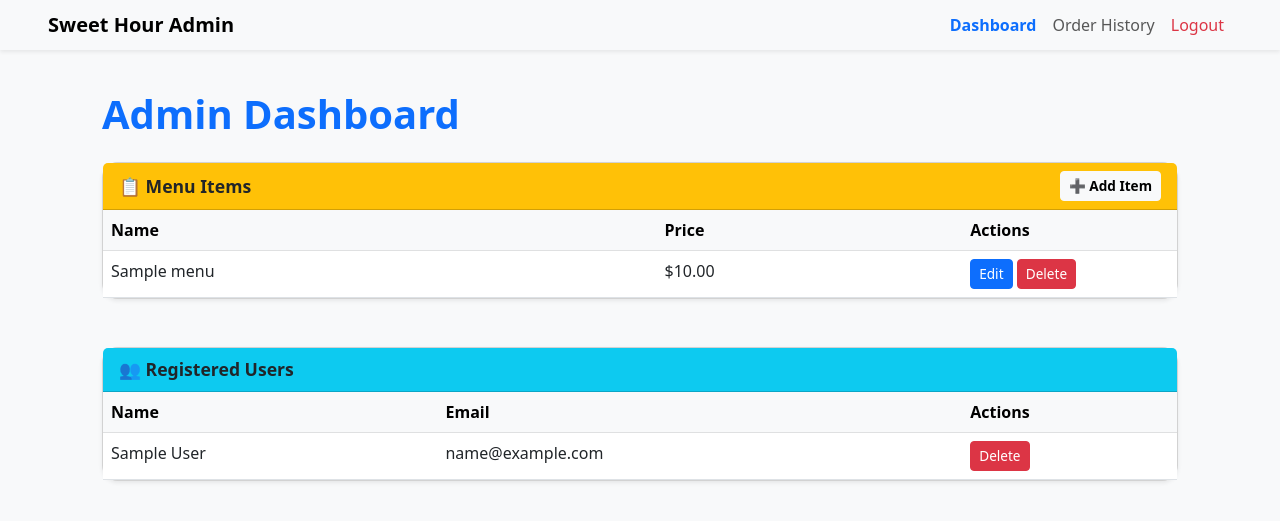
After one commit to estebR/Bakery, a PHP site: page /admin_dashboard.php in a window 1280 px wide. The commit adds this page. Shown: the top 521 px of the page. Run offline with PHP 8.4, Linux system fonts and the light colour scheme; the visitor is signed in with stand-in values (Sample User, id 1); tables that the repository leaves empty or names only in its code hold one stand-in row (values such as "Sample post").

Commit message:
Add files via upload

```diff
--- /dev/null
+++ b/admin_dashboard.php
@@ -0,0 +1,167 @@
+<?php
+session_start();
+if (!isset($_SESSION['admin_logged_in']) || $_SESSION['admin_logged_in'] !== true) {
+    header("Location: login.php");
+    exit();
+}
+
+$servername = "localhost";
+$username = "u765616566_bakeryuser";
+$password = "9;vJfy3j7DW?";
+$dbname = "u765616566_Bakery";
+
+$conn = new mysqli($servername, $username, $password, $dbname);
+if ($conn->connect_error) {
+    die("DB connection failed: " . $conn->connect_error);
+}
+
+$menuResult = $conn->query("SELECT * FROM menu");
+$userResult = $conn->query("SELECT id, full_name, email FROM users");
+?>
+
+<!DOCTYPE html>
+<html lang="en">
+<head>
+  <meta charset="UTF-8" />
+  <title>Admin Dashboard</title>
+  <link href="https://cdn.jsdelivr.net/npm/bootstrap@5.3.0/dist/css/bootstrap.min.css" rel="stylesheet" />
+  <style>
+    body {
+      background-color: #f8f9fa;
+    }
+    .navbar-nav .nav-link.active {
+      font-weight: 600;
+      color: #0d6efd !important;
+    }
+    .card-header.bg-warning {
+      background-color: #ffc107 !important;
+      color: #212529 !important;
+      font-weight: 600;
+      font-size: 1.1rem;
+    }
+    .card-header.bg-info {
+      background-color: #0dcaf0 !important;
+      color: #212529 !important;
+      font-weight: 600;
+      font-size: 1.1rem;
+    }
+    .container {
+      margin-top: 40px;
+      max-width: 1100px;
+    }
+    .logout-btn {
+      float: right;
+    }
+    table {
+      vertical-align: middle;
+    }
+    .btn-sm {
+      font-size: 0.85rem;
+    }
+    /* Hover effect for rows */
+    tbody tr:hover {
+      background-color: #e9ecef;
+    }
+
+    /* Navbar adjustments */
+    .navbar {
+      padding-top: 0.3rem;
+      padding-bottom: 0.3rem;
+    }
+  </style>
+</head>
+<body>
+
+<nav class="navbar navbar-expand-lg navbar-light bg-light shadow-sm">
+  <div class="container-fluid px-4 px-lg-5">
+    <a class="navbar-brand fw-bold" href="admin_dashboard.php">Sweet Hour Admin</a>
+    <button class="navbar-toggler" type="button" data-bs-toggle="collapse" data-bs-target="#adminNavbar"
+      aria-controls="adminNavbar" aria-expanded="false" aria-label="Toggle navigation">
+      <span class="navbar-toggler-icon"></span>
+    </button>
+
+    <div class="collapse navbar-collapse" id="adminNavbar">
+      <ul class="navbar-nav ms-auto">
+        <li class="nav-item">
+          <a class="nav-link<?= basename($_SERVER['PHP_SELF']) == 'admin_dashboard.php' ? ' active' : '' ?>" href="admin_dashboard.php">Dashboard</a>
+        </li>
+        <li class="nav-item">
+          <a class="nav-link<?= basename($_SERVER['PHP_SELF']) == 'order_history.php' ? ' active' : '' ?>" href="order_history.php">Order History</a>
+        </li>
+        <li class="nav-item">
+          <a class="nav-link text-danger" href="logout.php">Logout</a>
+        </li>
+      </ul>
+    </div>
+  </div>
+</nav>
+
+<div class="container">
+  <h1 class="mb-4 fw-bold text-primary">Admin Dashboard</h1>
+
+  <!-- Menu Items -->
+  <div class="card mb-5 shadow-sm rounded-4">
+    <div class="card-header bg-warning d-flex justify-content-between align-items-center">
+      <span>📋 Menu Items</span>
+      <a href="add_menu.php" class="btn btn-light btn-sm fw-semibold">➕ Add Item</a>
+    </div>
+    <div class="card-body p-0">
+      <table class="table table-hover m-0">
+        <thead class="table-light">
+          <tr>
+            <th>Name</th>
+            <th>Price</th>
+            <th style="width: 20%;">Actions</th>
+          </tr>
+        </thead>
+        <tbody>
+          <?php while($row = $menuResult->fetch_assoc()): ?>
+          <tr>
+            <td><?= htmlspecialchars($row['name']) ?></td>
+            <td>$<?= number_format($row['price'], 2) ?></td>
+            <td>
+              <a href="edit_menu.php?id=<?= $row['id'] ?>" class="btn btn-sm btn-primary">Edit</a>
+              <a href="delete_menu.php?id=<?= $row['id'] ?>" class="btn btn-sm btn-danger" onclick="return confirm('Delete this item?')">Delete</a>
+            </td>
+          </tr>
+          <?php endwhile; ?>
+        </tbody>
+      </table>
+    </div>
+  </div>
+
+  <!-- Registered Users -->
+  <div class="card shadow-sm rounded-4">
+    <div class="card-header bg-info d-flex justify-content-between align-items-center">
+      <span>👥 Registered Users</span>
+    </div>
+    <div class="card-body p-0">
+      <table class="table table-hover m-0">
+        <thead class="table-light">
+          <tr>
+            <th>Name</th>
+            <th>Email</th>
+            <th style="width: 20%;">Actions</th>
+          </tr>
+        </thead>
+        <tbody>
+          <?php while($user = $userResult->fetch_assoc()): ?>
+          <tr>
+            <td><?= htmlspecialchars($user['full_name']) ?></td>
+            <td><?= htmlspecialchars($user['email']) ?></td>
+            <td>
+              <a href="delete_user.php?id=<?= $user['id'] ?>" class="btn btn-sm btn-danger" onclick="return confirm('Delete this user? This action is irreversible!')">Delete</a>
+            </td>
+          </tr>
+          <?php endwhile; ?>
+        </tbody>
+      </table>
+    </div>
+  </div>
+</div>
+
+<script src="https://cdn.jsdelivr.net/npm/bootstrap@5.3.0/dist/js/bootstrap.bundle.min.js"></script>
+</body>
+</html>
+
+<?php $conn->close(); ?>
```
Also changed, not shown: about.php (+3 -5 lines).
